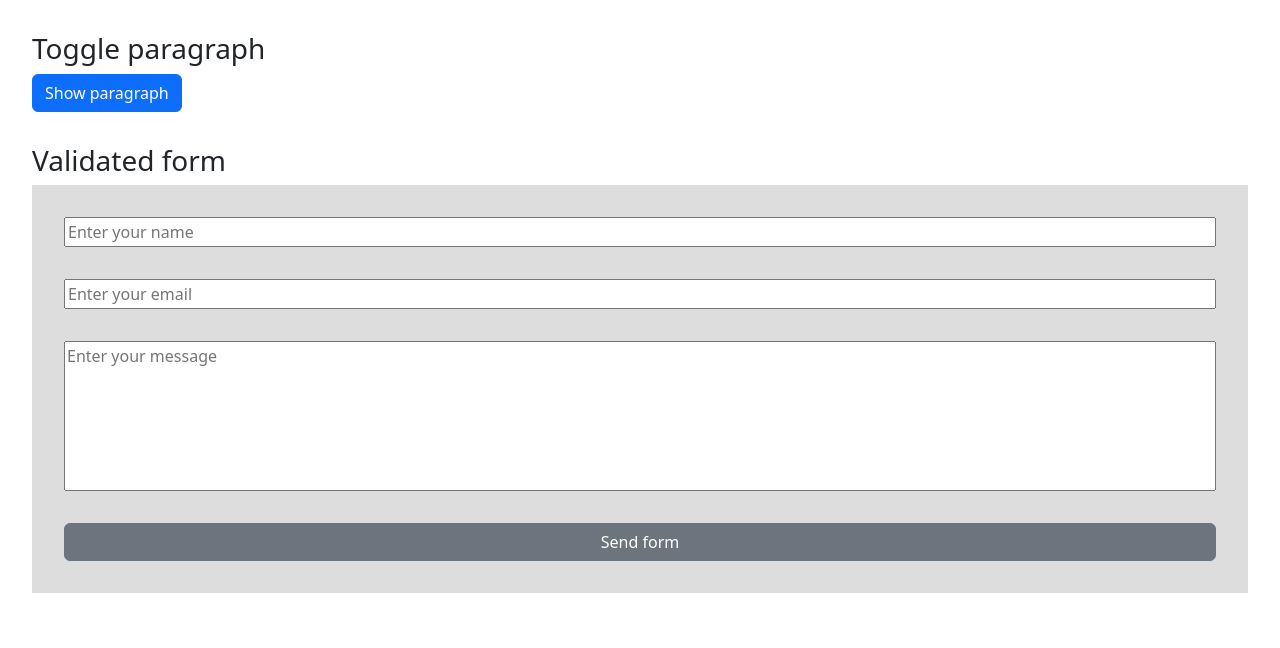
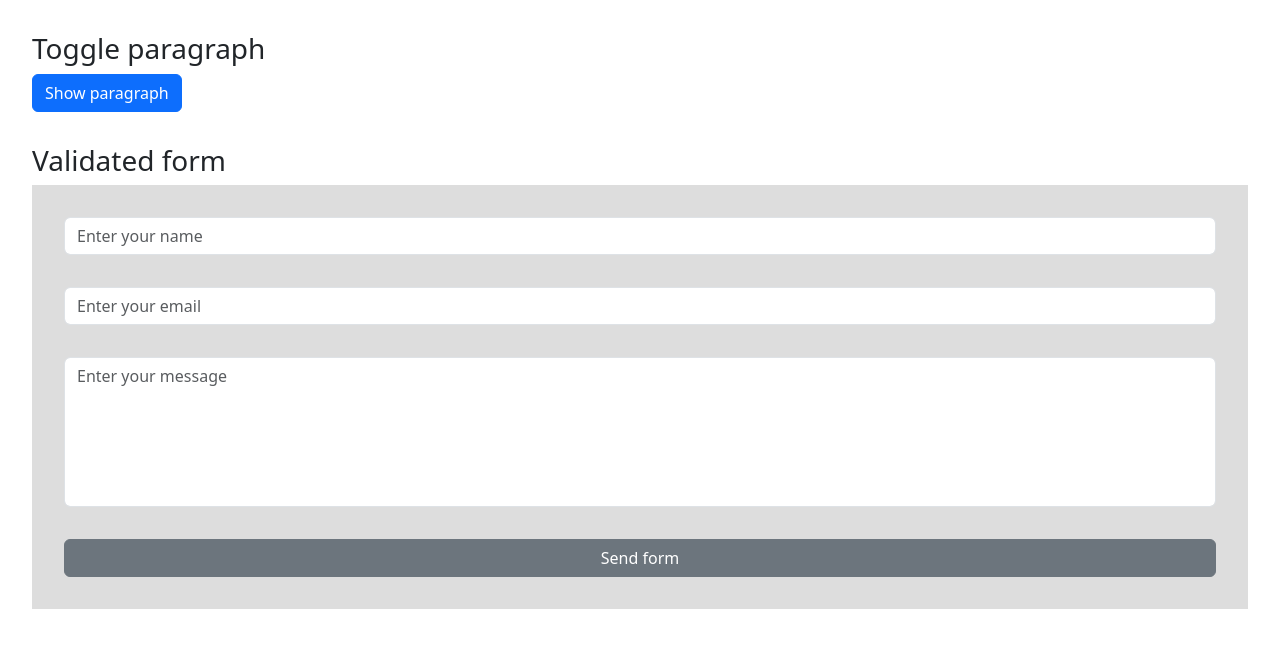
Before and after one commit to cesarortizs/Assignment-Create-an-Interactive-Webpage, a plain HTML site: page index.html in a window 1280 px wide. Drawn offline with nearby package versions, Linux system fonts and the light colour scheme.

Commit message:
Project completed

```diff
--- a/index.html
+++ b/index.html
@@ -17,9 +17,9 @@
     <div id="formContainer">
         <h3>Validated form</h3>
         <form action="" id="messageForm">
-            <input type="text" placeholder="Enter your name" id="messageFormName">
-            <input type="email" placeholder="Enter your email" id="messageFormEmail">
-            <textarea name="" placeholder="Enter your message" id="messageFormMessage"></textarea>
+            <input class="form-control" type="text" placeholder="Enter your name" id="messageFormName">
+            <input class="form-control" type="email" placeholder="Enter your email" id="messageFormEmail">
+            <textarea class="form-control" placeholder="Enter your message" id="messageFormMessage"></textarea>
             <button class="btn btn-secondary">Send form</button>
         </form>
     </div>
```
